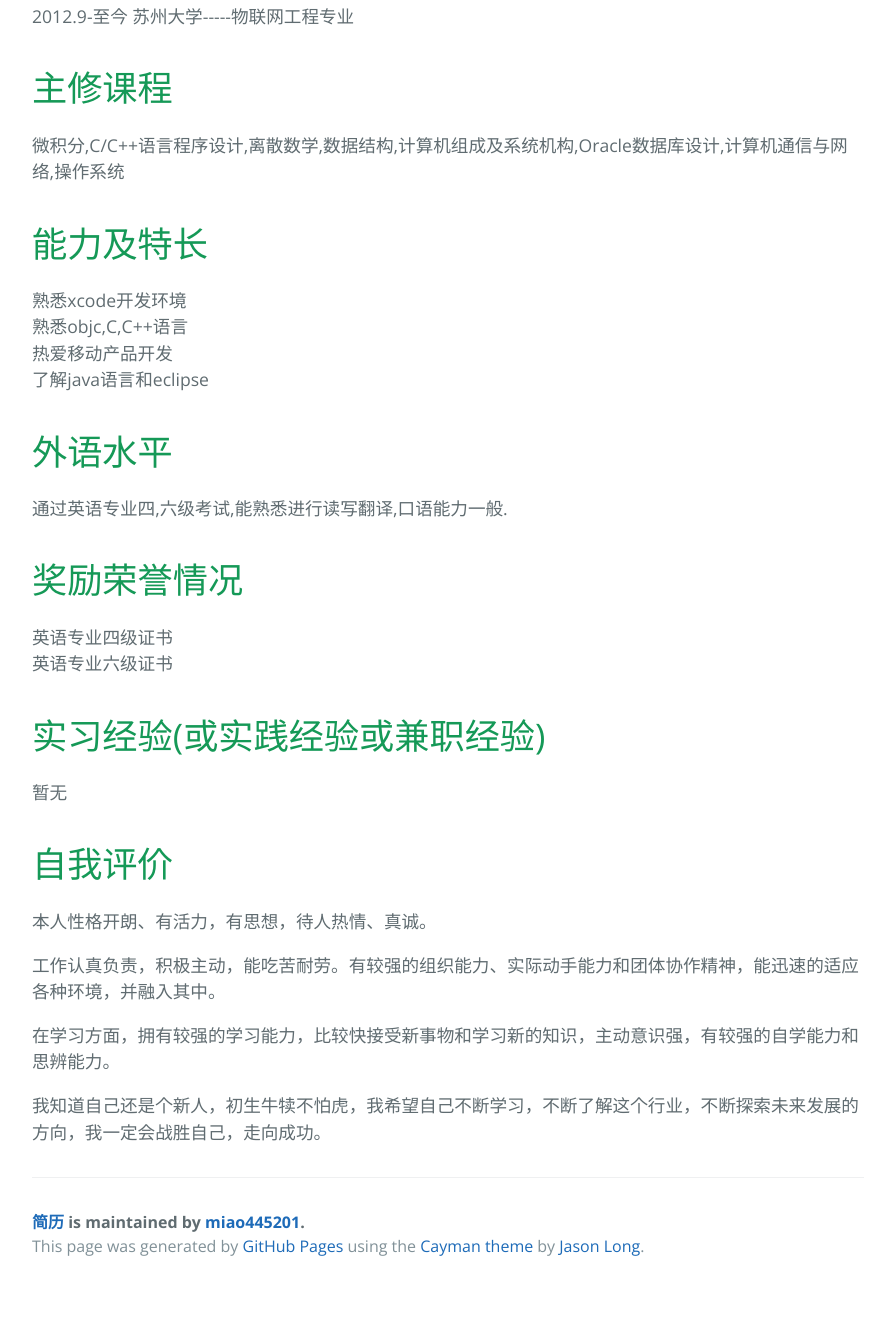
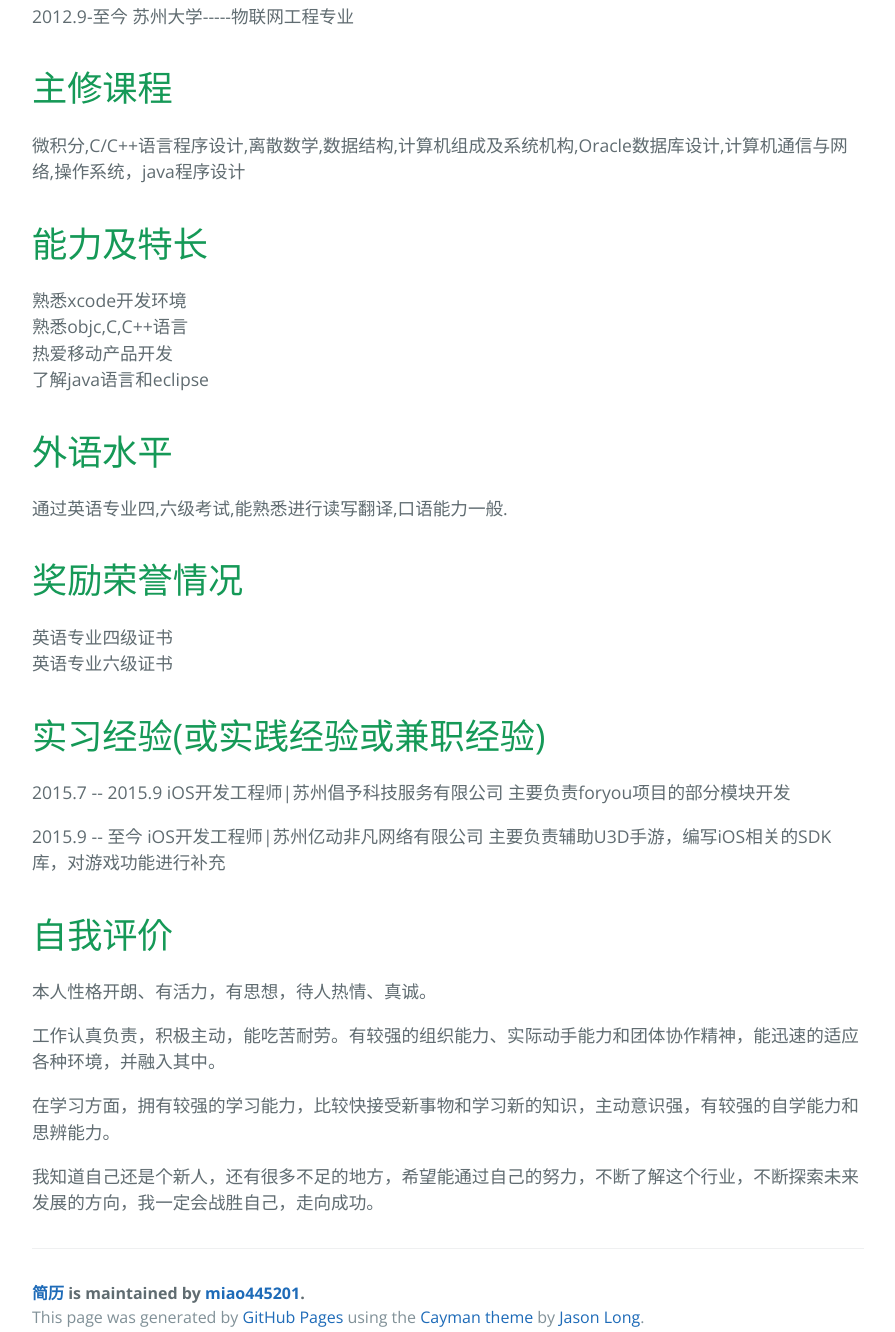
Before and after one commit to miao445201/resume_cn, a plain HTML site: page index.html in a window 1280 px wide. Shown: the part 828-2160 px from the top of the page, without its empty margins (192-1087 px from the left). Before the commit the page ends 2118 px from the top, so only its background shows below. Drawn offline with nearby package versions, Linux system fonts and the light colour scheme.

Commit message:
Update index.html

```diff
--- a/index.html
+++ b/index.html
@@ -42,7 +42,7 @@
 <h1>
 <a id="主修课程" class="anchor" href="#%E4%B8%BB%E4%BF%AE%E8%AF%BE%E7%A8%8B" aria-hidden="true"><span class="octicon octicon-link"></span></a>主修课程</h1>
 
-<p>微积分,C/C++语言程序设计,离散数学,数据结构,计算机组成及系统机构,Oracle数据库设计,计算机通信与网络,操作系统</p>
+<p>微积分,C/C++语言程序设计,离散数学,数据结构,计算机组成及系统机构,Oracle数据库设计,计算机通信与网络,操作系统，java程序设计</p>
 
 <h1>
 <a id="能力及特长" class="anchor" href="#%E8%83%BD%E5%8A%9B%E5%8F%8A%E7%89%B9%E9%95%BF" aria-hidden="true"><span class="octicon octicon-link"></span></a>能力及特长</h1>
@@ -66,7 +66,8 @@
 <h1>
 <a id="实习经验或实践经验或兼职经验" class="anchor" href="#%E5%AE%9E%E4%B9%A0%E7%BB%8F%E9%AA%8C%E6%88%96%E5%AE%9E%E8%B7%B5%E7%BB%8F%E9%AA%8C%E6%88%96%E5%85%BC%E8%81%8C%E7%BB%8F%E9%AA%8C" aria-hidden="true"><span class="octicon octicon-link"></span></a>实习经验(或实践经验或兼职经验)</h1>
 
-<p>暂无</p>
+<p>2015.7 -- 2015.9 iOS开发工程师|苏州倡予科技服务有限公司 主要负责foryou项目的部分模块开发</p>
+<p>2015.9 -- 至今 iOS开发工程师|苏州亿动非凡网络有限公司 主要负责辅助U3D手游，编写iOS相关的SDK库，对游戏功能进行补充</p>
 
 <h1>
 <a id="自我评价" class="anchor" href="#%E8%87%AA%E6%88%91%E8%AF%84%E4%BB%B7" aria-hidden="true"><span class="octicon octicon-link"></span></a>自我评价</h1>
@@ -77,7 +78,7 @@
 
 <p>在学习方面，拥有较强的学习能力，比较快接受新事物和学习新的知识，主动意识强，有较强的自学能力和思辨能力。</p>
 
-<p>我知道自己还是个新人，初生牛犊不怕虎，我希望自己不断学习，不断了解这个行业，不断探索未来发展的方向，我一定会战胜自己，走向成功。</p>
+<p>我知道自己还是个新人，还有很多不足的地方，希望能通过自己的努力，不断了解这个行业，不断探索未来发展的方向，我一定会战胜自己，走向成功。</p>
 
       <footer class="site-footer">
         <span class="site-footer-owner"><a href="https://github.com/miao445201/resume_cn">简历</a> is maintained by <a href="https://github.com/miao445201">miao445201</a>.</span>
```
